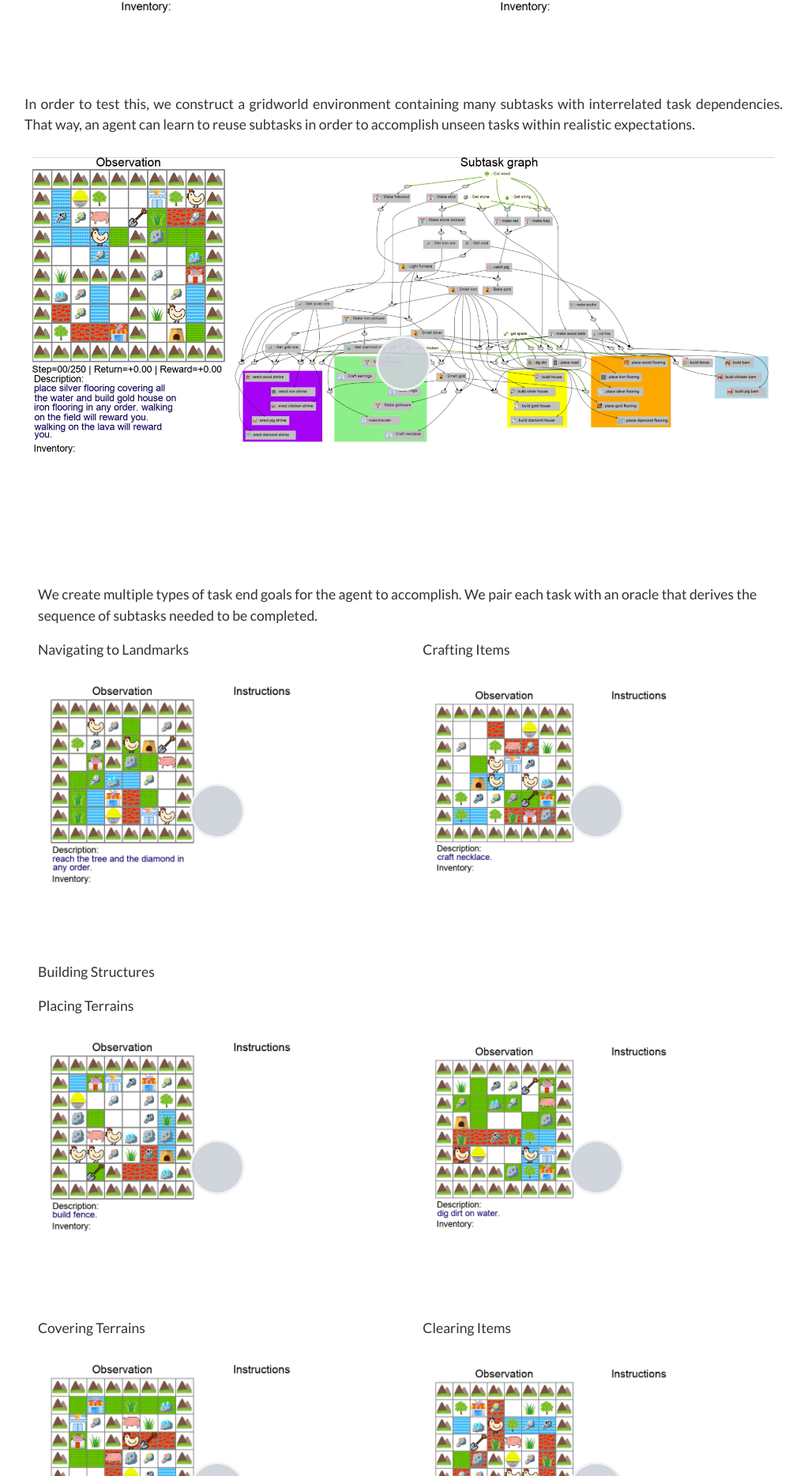
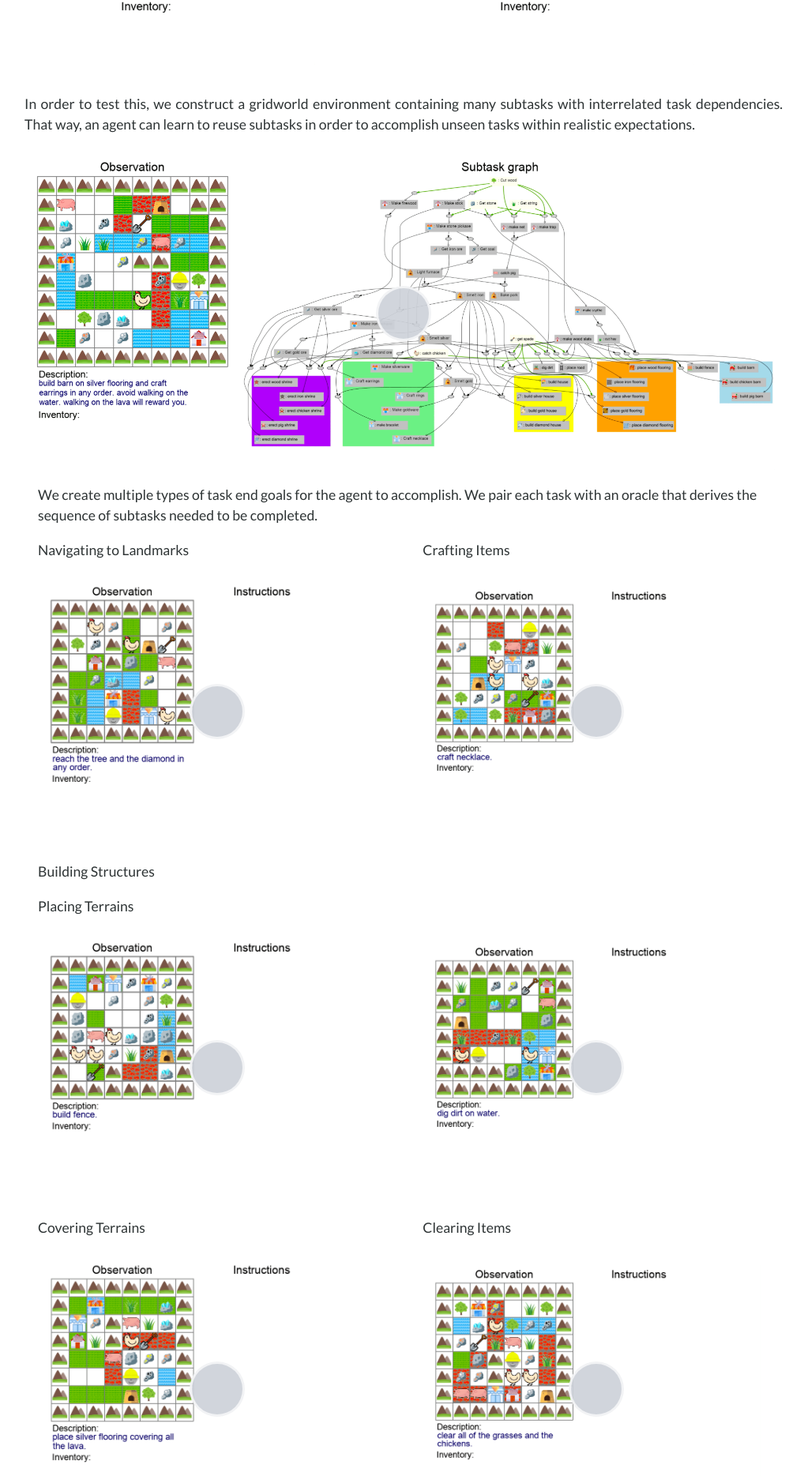
Before and after one commit to mhauskn/mocapact.github.io, a Jekyll site: the page built from index.md, in a window 1280 px wide. Shown: the part 1737-3606 px from the top of the page at 79% size, without its empty margins (129-1147 px from the left). Built offline with Jekyll 4.4.1, drawn with Linux system fonts in a browser that asks for light colours; nearby versions of some CDN libraries; our own code applies the rules of GitHub Pages for plain Markdown files; comment, search, counter and statistics services are not loaded.

Commit message:
changed unroll demo

```diff
--- a/index.md
+++ b/index.md
@@ -40,7 +40,7 @@ bot can accomplish the same task in a new gridworld environment:
 In order to test this, we construct a gridworld environment containing many subtasks with interrelated task dependencies.
 That way, an agent can learn to reuse subtasks in order to accomplish unseen tasks within realistic expectations.
 
-<p class="cover" align="center"> <figure> <img src="assets/example_unroll.png" alt="example_unroll" data-alt="assets/example_unroll.gif"  /> </figure> </p>
+<p class="cover" align="center"> <figure> <img src="assets/task_demos/full_unroll_barn_silver_earrings.png" alt="full_unroll_barn_silver_earrings" data-alt="assets/task_demos/full_unroll_barn_silver_earrings.gif"  /> </figure> </p>
 
 
 <table>
```
Also changed, not shown: assets/example_unroll.png (deleted), assets/task_demos/build_fence.png, assets/task_demos/clear_grass_chicken.png, assets/task_demos/craft_necklace.png, assets/task_demos/dirt_water.png, assets/task_demos/full_unroll_barn_silver_earrings.png (added), assets/task_demos/house_lumber_agent.png, assets/task_demos/house_lumber_bot.png, assets/task_demos/iron_cover_lava_pig_road.png, assets/task_demos/silver_cover_lava.png, assets/task_demos/stone_then_furnace.png, assets/task_demos/tree_then_diamond.png, assets/task_demos/wood_shrine_wood_flooring_gold_cover_lava.png, 1 other file.
